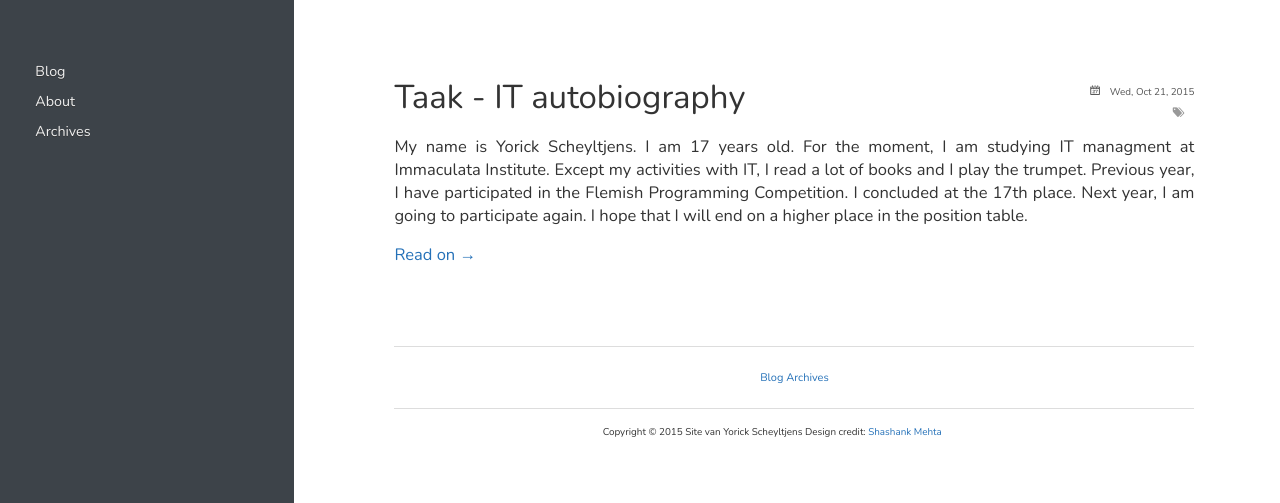
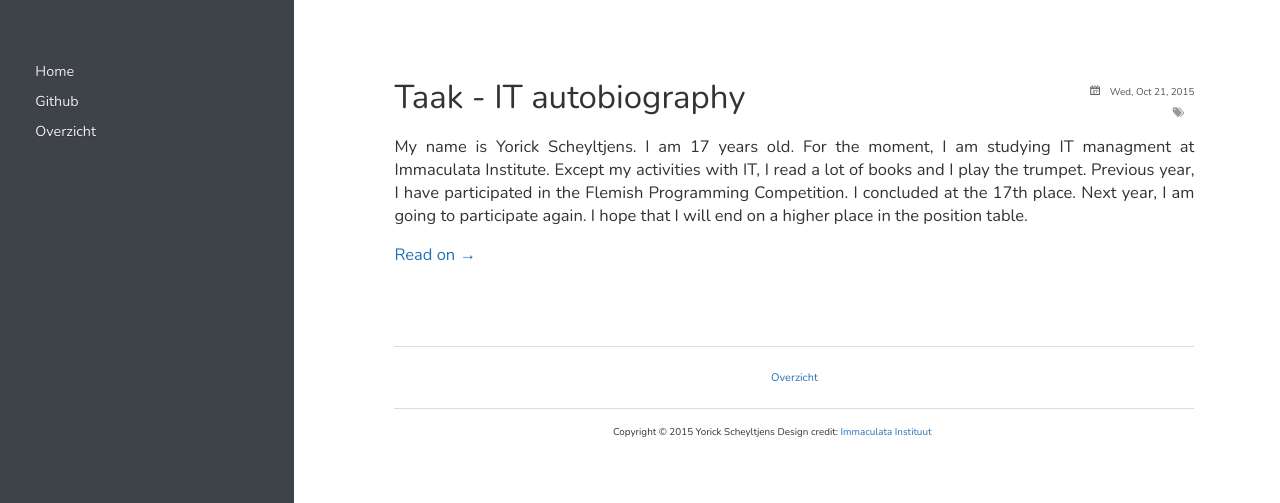
Before and after one commit to Yorick-Scheyltjens/Yorick-Scheyltjens.github.io, a plain HTML site: page index.html in a window 1280 px wide. Shown: the top 503 px of the page. Drawn offline with nearby package versions, Linux system fonts and the light colour scheme.

Commit message:
Als mijn bugs zijn terug dus ... bugfixed 1.0

```diff
--- a/index.html
+++ b/index.html
@@ -41,9 +41,9 @@
 </div>
 
 <nav id="main-nav"><ul class="main">
-    <li><a href="/">Blog</a></li>
-    <li><a href="http://about.me/shashankmehta">About</a></li>
-    <li><a href="/post/">Archives</a></li>
+    <li><a href="/">Home</a></li>
+    <li><a href="https://https://github.com/Yorick-Scheyltjens/yorick-scheyltjens.github.io/">Github</a></li>
+    <li><a href="/post/">Overzicht</a></li>
 </ul>
 </nav>
 <nav id="sub-nav">
@@ -96,15 +96,15 @@
 				    <nav id="pagenavi">
 
 
-					    <div class="center"><a href="/post/">Blog Archives</a></div>
+					    <div class="center"><a href="/post/">Overzicht</a></div>
 					</nav>
 				</div>
 			</div>
 			<footer id="footer" class="inner">Copyright &copy; 2015
 
-    Site van Yorick Scheyltjens
+    Yorick Scheyltjens
 
-Design credit: <a href="http://shashankmehta.in/archive/2012/greyshade.html">Shashank Mehta</a>
+Design credit: <a href="http://www.immalle.be">Immaculata Instituut</a>
 <script src="/js/slash.js"></script>
 <script src="/js/jquery.fancybox.pack.js"></script>
 <script type="text/javascript">
```
